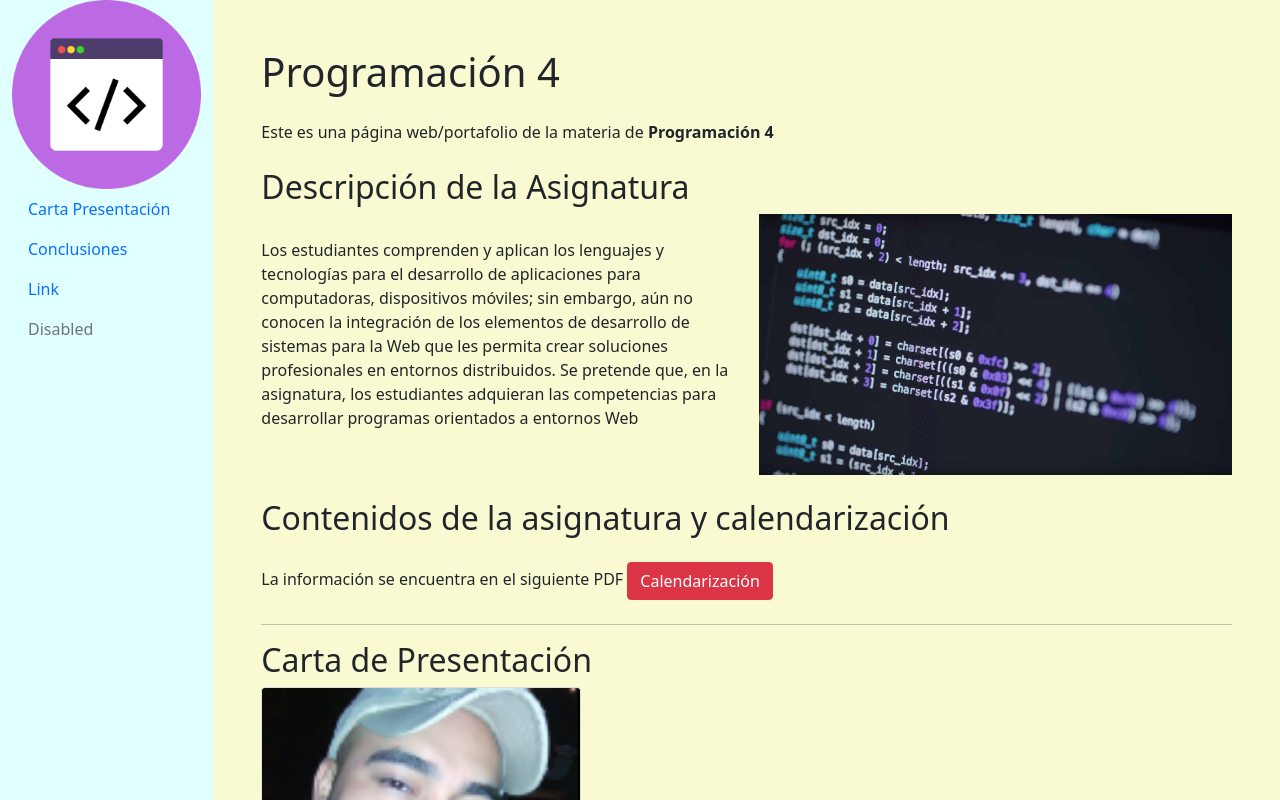
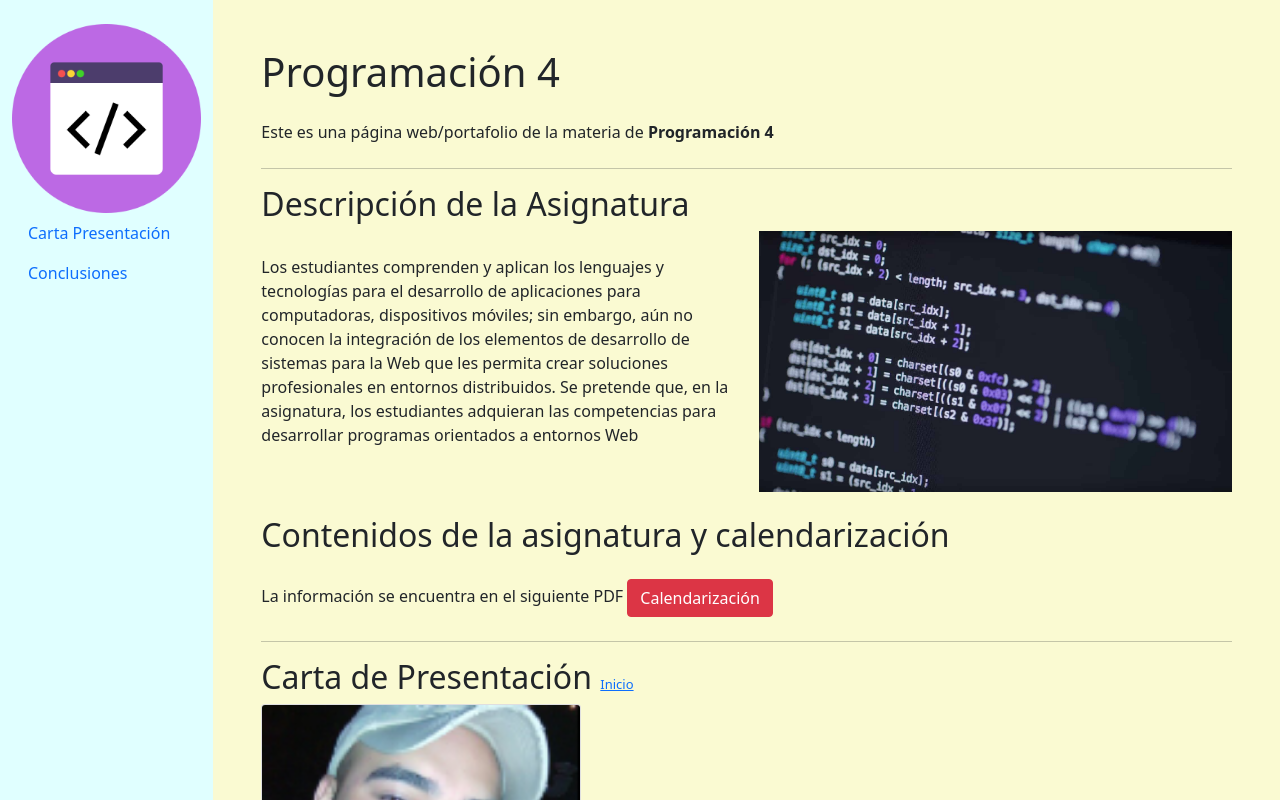
Before and after one commit to ch3st3r08/portafolio-progra, a plain HTML site: page index.html in a window 1280 px wide. Drawn offline with nearby package versions, Linux system fonts and the light colour scheme.

Commit message:
Cambios de estilo

```diff
--- a/index.html
+++ b/index.html
@@ -12,11 +12,12 @@
 </head>
 
 <body>
-    <div style="overflow-y: scroll;" class="container-fluid vh-100 p-0">
+    <div style="overflow-y: scroll;background-color:lightcyan" class="container-fluid vh-100 p-0">
         <!-- Nav bar-->
-        <div style="background-color:lightcoral" class="container-fluid h-100">
+        <div class="container-fluid h-100">
             <div class="row h-100">
-                <div style="background-color:lightcyan" class="col-sm-3 col-lg-2 h-100">
+                <div style="background-color:lightcyan" class="col-sm-3 col-lg-2 h-100 my-4">
+
                     <img src="images/code-flat.png" class="img-fluid">
                     <ul class="nav flex-column mx-auto">
                         <li class="nav-item">
@@ -25,21 +26,18 @@
                         <li class="nav-item">
                             <a class="nav-link" href="#conclusiones">Conclusiones</a>
                         </li>
-                        <li class="nav-item">
-                            <a class="nav-link" href="#">Link</a>
-                        </li>
-                        <li class="nav-item">
-                            <a class="nav-link disabled">Disabled</a>
-                        </li>
+
                     </ul>
 
 
                 </div>
+
                 <div style="background-color:lightgoldenrodyellow;" class="col p-5">
-                    <h1>Programación 4</h1>
+                    <h1 id="inicio">Programación 4</h1>
                     <p class="my-4">
                         Este es una página web/portafolio de la materia de <strong>Programación 4</strong>
                     </p>
+                    <hr>
                     <h2>Descripción de la Asignatura</h2>
                     <div class="row">
                         <div class="col-6">
@@ -64,7 +62,7 @@
                     </p>
                     <hr>
                     <h2 id="carta_presen">
-                        Carta de Presentación
+                        Carta de Presentación <a style="font-size:small" href="#inicio">Inicio</a>
                     </h2>
 
                     <div class="row">
@@ -85,7 +83,9 @@
                                         muy
                                         dotado que se diga :D</li>
                                     <li class="list-group-item"><strong>Habilidades Adquiridas</strong>:<br>
-                                        He aprendido muchas cosas, como por ejemplo <a href="https://laravel.com/">Laravel</a> el cual es un framework de desarrollo escrito en PHP, el cual muy intuitivo
+                                        He aprendido muchas cosas, como por ejemplo <a
+                                            href="https://laravel.com/">Laravel</a> el cual es un framework de
+                                        desarrollo escrito en PHP, el cual muy intuitivo
                                     </li>
 
                                 </ul>
@@ -99,8 +99,13 @@
                             </div>
                         </div>
                     </div>
-                    <h2 id="conclusiones">Conclusiones</h2>
-                    <p></p>
+                    <h2 class="my-4" id="conclusiones">Conclusiones <a style="font-size:small" href="#inicio">Inicio</a></h2>
+                    <p>En el presente que vivimos, la tecnología cambia a pasos agigantados, lo cual hace que en muchas
+                        disciplinas el actualizarse sea de mucha importancia. En las carreras de tecnología esto lo es
+                        aún más. </p>
+                    <p>El saber de distintas herramientas (APIS, ORM, CRUD, etc) no permite saber el concepto y para qué
+                        sirven, luego en el futuro cuando intentemos aprender un nuevo lenguaje de programación, sepanos
+                        qué necesitar para poder desarrollar aplicaciones</p>
 
                 </div>
             </div>
```
